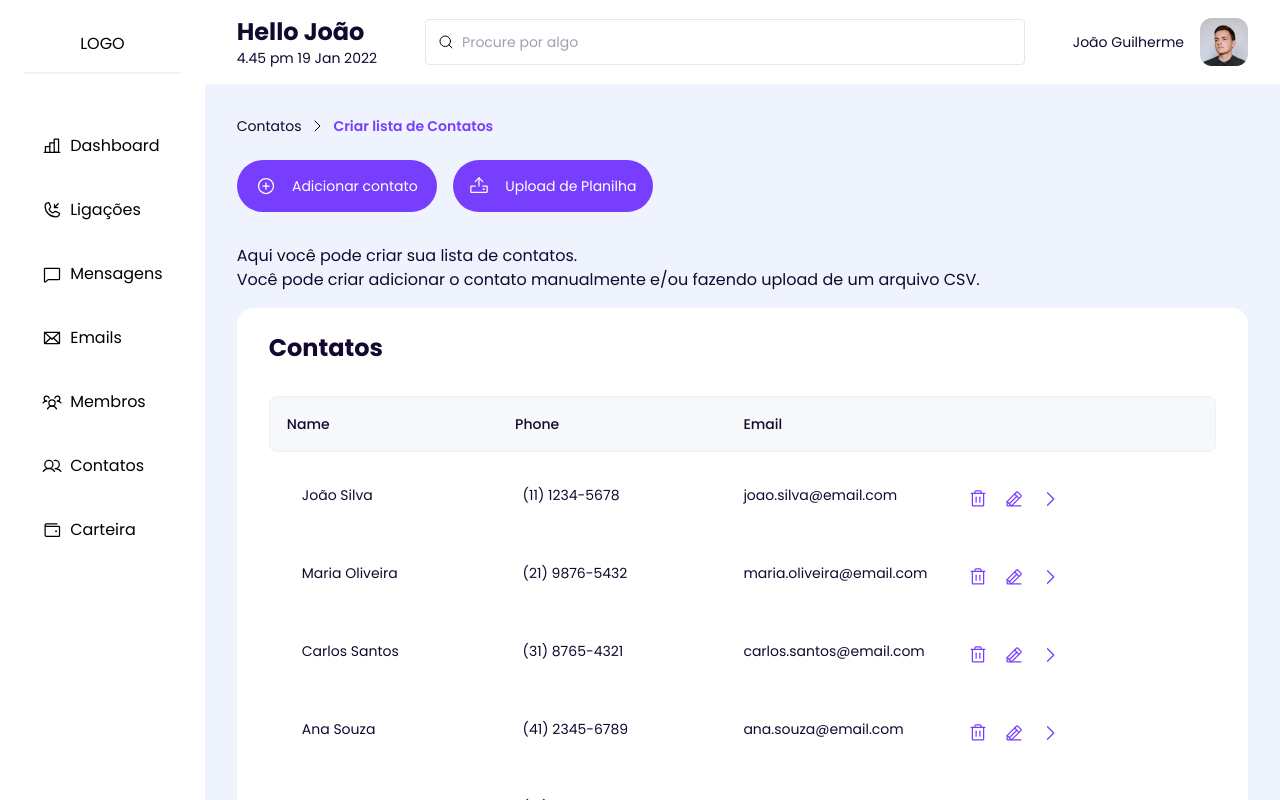
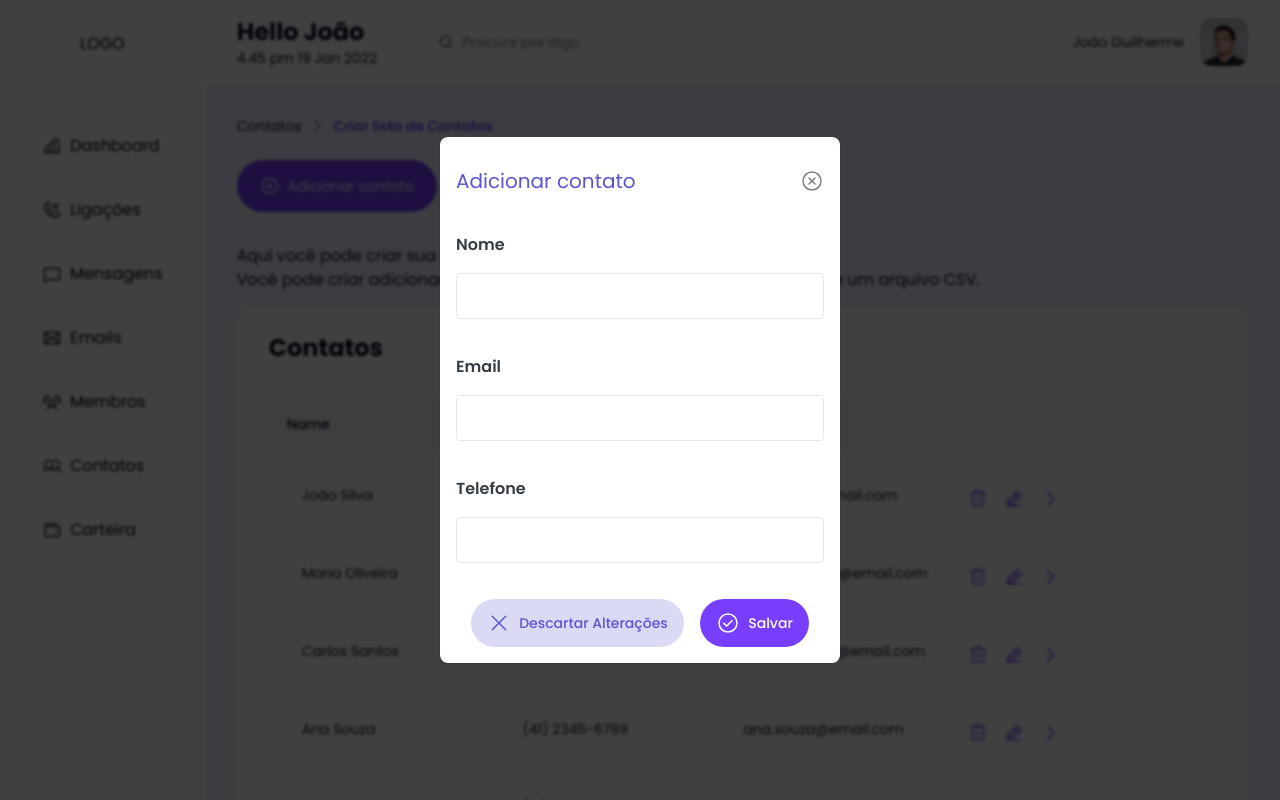
Before and after one commit to 4codingg/callflow-frontend, a Next.js app: page /contacts/create-list in a window 1280 px wide. Both pictures are taken after a click on the button "Adicionar contato". Shown: the top 800 px of the page. Built offline with nearby package versions, Linux system fonts and the light colour scheme.

Commit message:
createModal

```diff
--- a/src/components/Button.tsx
+++ b/src/components/Button.tsx
@@ -1,24 +1,25 @@
-import clsx from 'clsx';
-import Image from 'next/image';
-import { ButtonHTMLAttributes } from 'react';
+import clsx from "clsx";
+import Image from "next/image";
+import { ButtonHTMLAttributes } from "react";
 
 export enum ButtonVariant {
-  Primary = 'primary',
-  Secondary = 'secondary',
-  iconOnly = 'icon-only',
+  Primary = "primary",
+  Secondary = "secondary",
+  iconOnly = "icon-only",
 }
 
 export enum ButtonSizeVariant {
-  Auto = 'auto',
-  Small = 'small',
-  Medium = 'medium',
-  Large = 'full',
+  Auto = "auto",
+  Small = "small",
+  Medium = "medium",
+  Large = "full",
 }
 
 interface ButtonProps extends ButtonHTMLAttributes<HTMLButtonElement> {
   leftIcon?: any;
   rightIcon?: any;
   iconSize?: number;
+
   variant?: ButtonVariant;
   size?: ButtonSizeVariant;
 }
@@ -35,28 +36,28 @@ export const Button = ({
   ...props
 }: ButtonProps) => {
   const buttonClassesVariant = {
-    [ButtonVariant.Primary]: 'bg-primary disabled:bg-black-50 text-white',
+    [ButtonVariant.Primary]: "bg-primary disabled:bg-black-50 text-white",
     [ButtonVariant.Secondary]:
-      'border-2 border-primary disabled:bg-black-50 text-primary',
-    [ButtonVariant.iconOnly]: 'disabled:opacity-40 !w-content py-0',
+      "border-2 border-primary disabled:bg-black-50 text-primary",
+    [ButtonVariant.iconOnly]: "disabled:opacity-40 !w-content py-0",
   };
 
   const buttonClassesSizes = {
-    [ButtonSizeVariant.Small]: 'py-4 px-10 max-h-[55px] ',
-    [ButtonSizeVariant.Medium]: 'py-6 px-4 h-[70px] w-[343px]',
-    [ButtonSizeVariant.Large]: 'py-6 px-4 h-[72px] w-full',
-    [ButtonSizeVariant.Auto]: 'w-full py-4 ',
+    [ButtonSizeVariant.Small]: "py-4 px-10 max-h-[55px] ",
+    [ButtonSizeVariant.Medium]: "py-6 px-4 h-[70px] w-[343px]",
+    [ButtonSizeVariant.Large]: "py-6 px-4 h-[72px] w-full",
+    [ButtonSizeVariant.Auto]: "w-full py-4 ",
   };
 
   return (
     <button
       className={clsx(
-        'flex items-center justify-center rounded-full font-bold text-sm font-poppins gap-4 hover:opacity-90 active:opacity-80',
+        "flex items-center justify-center rounded-full font-bold text-sm font-poppins gap-2 hover:opacity-90 active:opacity-80",
         buttonClassesSizes[size],
         buttonClassesVariant[variant],
         className,
         {
-          '!bg-grey-80 hover:opacity-100 active:opacity-100': disabled,
+          "!bg-grey-80 hover:opacity-100 active:opacity-100": disabled,
         }
       )}
       disabled={disabled}
--- a/src/components/Input.tsx
+++ b/src/components/Input.tsx
@@ -1,18 +1,18 @@
-import clsx from 'clsx';
-import { InputHTMLAttributes, ReactNode } from 'react';
-import { Label, Paragraph, Spinner } from '@/components';
-import Image from 'next/image';
+import clsx from "clsx";
+import { InputHTMLAttributes, ReactNode } from "react";
+import { Label, Paragraph, Spinner } from "@/components";
+import Image from "next/image";
 
 export enum InputVariant {
-  Default = 'default',
-  Primary = 'primary',
-  Secondary = 'secondary',
+  Default = "default",
+  Primary = "primary",
+  Secondary = "secondary",
 }
 
 export enum InputPlaceholderVariant {
-  Default = 'default',
-  Primary = 'primary',
-  Secondary = 'secondary',
+  Default = "default",
+  Primary = "primary",
+  Secondary = "secondary",
 }
 interface InputProps extends InputHTMLAttributes<HTMLInputElement> {
   label?: string;
@@ -45,17 +45,17 @@ export const Input = ({
 }: InputProps) => {
   const inputClassesVariant = {
     [InputVariant.Default]:
-      'border outline-none focus-within:border-primary text-neutral-darkest ',
+      "border outline-none focus-within:border-primary text-neutral-darkest ",
     [InputVariant.Primary]:
-      '!bg-neutral-light-grey placeholder:text-dark-grey rounded-lg text-neutral-darkest ',
+      "!bg-neutral-light-grey placeholder:text-dark-grey rounded-lg text-neutral-darkest ",
     [InputVariant.Secondary]:
-      'border !border-main-blue rounded-lg text-main-blue',
+      "border !border-main-blue rounded-lg text-main-blue",
   };
 
   const inputPlaceholderClassesVariant = {
-    [InputPlaceholderVariant.Default]: '',
-    [InputPlaceholderVariant.Primary]: 'placeholder:text-primary',
-    [InputPlaceholderVariant.Secondary]: 'placeholder:text-dark-grey',
+    [InputPlaceholderVariant.Default]: "",
+    [InputPlaceholderVariant.Primary]: "placeholder:text-primary",
+    [InputPlaceholderVariant.Secondary]: "placeholder:text-dark-grey",
   };
 
   return (
@@ -64,17 +64,17 @@ export const Input = ({
       name={label}
       disabled={disabled}
       isOptional={isOptional}
-      className="font-poppins"
+      className="font-poppins font-semibold"
       labelStyle={clsx(labelStyle)}
     >
       <div
         className={clsx(
-          'bg-white rounded p-3 flex items-center text-main-blue',
+          "bg-white rounded p-3 flex items-center text-main-blue",
           inputClassesVariant[variant],
           {
-            '!bg-neutral-light-grey': disabled,
-            'border-negative-dark border-opacity-100': error,
-            'border-neutral-grey': !error,
+            "!bg-neutral-light-grey": disabled,
+            "border-negative-dark border-opacity-100": error,
+            "border-neutral-grey": !error,
           },
           className
         )}
@@ -84,7 +84,7 @@ export const Input = ({
           id={name}
           disabled={disabled}
           className={clsx(
-            'w-full outline-none text-sm font-poppins disabled:text-dark-grey rounded bg-transparent',
+            "w-full outline-none text-sm font-poppins disabled:text-dark-grey rounded bg-transparent",
             inputPlaceholderClassesVariant[variantPlaceholder]
           )}
           autoComplete="off"
@@ -94,7 +94,7 @@ export const Input = ({
         {isLoading && (
           <Spinner
             className={clsx({
-              'border-l-secondary border-t-secondary':
+              "border-l-secondary border-t-secondary":
                 variant === InputVariant.Primary,
             })}
           />
--- /dev/null
+++ b/src/components/layouts/Modals/ModalAddItemContact/index.tsx
@@ -0,0 +1,135 @@
+import { Button, ButtonVariant } from "@/components/Button";
+import { Input } from "@/components/Input";
+import { Modal } from "@/components/Modal";
+import { Paragraph, ParagraphSizeVariant } from "@/components/Paragraph";
+import { useCallsList } from "@/hooks/useCallsList";
+import { schemaCallItem } from "@/schemas/calls";
+import { schemaContactItem } from "@/schemas/contacts";
+import { Formik } from "formik";
+import { validateConfig } from "next/dist/server/config-shared";
+import { CheckCircle, X, XCircle } from "phosphor-react";
+import { Dispatch, SetStateAction } from "react";
+
+interface IModalAddItemContactList {
+  setModalIsOpen: Dispatch<SetStateAction<boolean>>;
+  modalIsOpen: boolean;
+  handleAddItem: any;
+}
+
+interface IAddContacts {
+  name: string;
+  email: string;
+  phone: string;
+  id: string | number;
+}
+
+export const ModalAddItemContactList = ({
+  setModalIsOpen,
+  modalIsOpen,
+}: IModalAddItemContactList) => {
+  const { handleAddContactToCallsList } = useCallsList();
+
+  const initialValuesAddItem = {
+    name: "",
+    email: "",
+    phone: "",
+  };
+
+  const handleForm = (values: IAddContacts, { resetForm }) => {
+    console.log("nome:", values.name);
+    console.log("email:", values.email);
+    console.log("telefone:", values.phone);
+    handleAddContactToCallsList(values);
+    setModalIsOpen(false);
+    resetForm();
+  };
+
+  const handleDescartChange = (resetForm) => {
+    setModalIsOpen(false);
+    resetForm();
+  };
+  return (
+    <Formik
+      initialValues={initialValuesAddItem}
+      validationSchema={schemaContactItem}
+      onSubmit={handleForm}
+    >
+      {({
+        values,
+        errors,
+        handleChange,
+        handleBlur,
+        handleSubmit,
+        resetForm,
+      }) => {
+        return (
+          <Modal.Root isOpen={modalIsOpen} setIsOpen={setModalIsOpen}>
+            <Modal.Content>
+              <div className="bg-white p-4 min-w-[400px]">
+                <header className="flex justify-between items-center w-full flex-1">
+                  <Paragraph
+                    size={ParagraphSizeVariant.ExtraLarge}
+                    className=" text-purple-secundary font-mediumm text-xl"
+                  >
+                    Adicionar contato
+                  </Paragraph>
+                  <Modal.Close>
+                    <Button variant={ButtonVariant.iconOnly} className="!w-6">
+                      <XCircle size={24} color="#7F7F7F" />
+                    </Button>
+                  </Modal.Close>
+                </header>
+                <form className="mt-6" onSubmit={handleSubmit}>
+                  <Input
+                    label="Nome"
+                    value={values.name}
+                    onChange={handleChange("name")}
+                    onBlur={handleBlur("name")}
+                    error={errors.name as string}
+                    labelStyle=" text-default-grey"
+                    className=" !text-color-input !tracking-widest font-light"
+                  />
+                  <Input
+                    label="Email"
+                    value={values.email}
+                    onChange={handleChange("email")}
+                    onBlur={handleBlur("email")}
+                    error={errors.email as string}
+                    labelStyle=" text-default-grey"
+                    className=" !text-color-input !tracking-widest font-light"
+                  />
+                  <Input
+                    label="Telefone"
+                    value={values.phone}
+                    onChange={handleChange("phone")}
+                    onBlur={handleBlur("phone")}
+                    error={errors.phone as string}
+                    labelStyle=" text-default-grey"
+                    className=" !text-color-input !tracking-widest font-light"
+                  />
+                  <section className="flex justify-center items-center gap-4">
+                    <Button
+                      leftIcon={<X size={24} />}
+                      type="button"
+                      className="!bg-grey-secundary !text-purple-secundary !w-[213px] !h-[48px] font-medium"
+                      onClick={() => handleDescartChange(resetForm)}
+                    >
+                      Descartar Alterações
+                    </Button>
+                    <Button
+                      leftIcon={<CheckCircle size={24} />}
+                      type="submit"
+                      className="!w-[109px] !h-[48px] font-medium"
+                    >
+                      Salvar
+                    </Button>
+                  </section>
+                </form>
+              </div>
+            </Modal.Content>
+          </Modal.Root>
+        );
+      }}
+    </Formik>
+  );
+};
--- a/src/constants/regex.ts
+++ b/src/constants/regex.ts
@@ -1,5 +1,8 @@
-export const VALID_EMAIL_REGEX = /^(([^<>()\[\]\\.,;:\s@"]+(\.[^<>()\[\]\\.,;:\s@"]+)*)|(".+"))@((\[[0-9]{1,3}\.[0-9]{1,3}\.[0-9]{1,3}\.[0-9]{1,3}])|(([a-zA-Z\-0-9]+\.)+[a-zA-Z]{2,}))$/;
+export const VALID_EMAIL_REGEX =
+  /^(([^<>()\[\]\\.,;:\s@"]+(\.[^<>()\[\]\\.,;:\s@"]+)*)|(".+"))@((\[[0-9]{1,3}\.[0-9]{1,3}\.[0-9]{1,3}\.[0-9]{1,3}])|(([a-zA-Z\-0-9]+\.)+[a-zA-Z]{2,}))$/;
 
 export const ONLY_TEXT_REGEX = /^[A-Za-z-záàâãéèêíïóôõöúçñ ]+$/;
 
 export const ONLY_NUMBER_REGEX = /^[0-9]+$/;
+
+export const VALID_PHONE_REGEX = /^[0-9]{10}$/;
--- a/src/hooks/useCallsList.tsx
+++ b/src/hooks/useCallsList.tsx
@@ -1,12 +1,12 @@
-import { MOCK_CONTACTS } from '@/constants/contentCalls';
-import { Contact } from '@/interfaces';
+import { MOCK_CONTACTS } from "@/constants/contentCalls";
+import { Contact } from "@/interfaces";
 import {
   createContext,
   Dispatch,
   ReactNode,
   useContext,
   useState,
-} from 'react';
+} from "react";
 
 interface CallsListContextDataProps {
   activeCallsList: any;
--- a/src/pageTemplates/ContactsTemplate/CreateListContactsTemplate/index.tsx
+++ b/src/pageTemplates/ContactsTemplate/CreateListContactsTemplate/index.tsx
@@ -7,8 +7,9 @@ import {
 import { Breadcrumb } from "@/components/Breadcrumb";
 import { Button } from "@/components/Button";
 import { TableHeader } from "@/components/layouts/Headers/TableHeader";
+import { ModalAddItemContactList } from "@/components/layouts/Modals/ModalAddItemContact";
 import { MOCK_CONTACTS } from "@/constants/contentCalls";
-import { DropdownMenu } from "@radix-ui/react-dropdown-menu";
+
 import {
   CaretUp,
   CheckCircle,
@@ -16,7 +17,8 @@ import {
   PlusCircle,
   Upload,
 } from "phosphor-react";
-import { Input } from "postcss";
+
+import { useState } from "react";
 
 const crumbs = [
   {
@@ -28,8 +30,13 @@ const crumbs = [
   },
 ];
 
+const handleAddItem = () => {};
+
 export const CreateListContactsTemplate = () => {
+  const [modalAddItemContactListIsOpen, setmodalAddItemContactListIsOpen] =
+    useState(false);
   return (
+    <>
       <LayoutWithSidebar>
         <Breadcrumb crumbs={crumbs} />
         <div className="flex flex-col mt-6">
@@ -37,11 +44,12 @@ export const CreateListContactsTemplate = () => {
             <Button
               className="!w-[200px] !text-sm font-normal"
               leftIcon={<PlusCircle color="#FFF" size={20} />}
+              onClick={() => setmodalAddItemContactListIsOpen(true)}
             >
               Adicionar contato
             </Button>
             <Button
-            className="!w-[200px] !text-sm font-normal bg-greenTeste "
+              className="!w-[200px] !text-sm font-normal !bg-greenTeste "
               leftIcon={<Upload color="#FFF" size={20} />}
             >
               Upload de Planilha
@@ -52,8 +60,8 @@ export const CreateListContactsTemplate = () => {
               Aqui você pode criar sua lista de contatos.
             </Paragraph>
             <Paragraph size={ParagraphSizeVariant.Large}>
-            Você pode criar adicionar o contato manualmente e/ou fazendo upload
-            de um arquivo CSV.
+              Você pode criar adicionar o contato manualmente e/ou fazendo
+              upload de um arquivo CSV.
             </Paragraph>
           </div>
         </div>
@@ -70,6 +78,12 @@ export const CreateListContactsTemplate = () => {
           Salvar lista
         </Button>
       </LayoutWithSidebar>
+      <ModalAddItemContactList
+        modalIsOpen={modalAddItemContactListIsOpen}
+        setModalIsOpen={setmodalAddItemContactListIsOpen}
+        handleAddItem={handleAddItem}
+      />
+    </>
   );
 };
 
--- /dev/null
+++ b/src/schemas/contacts.ts
@@ -0,0 +1,26 @@
+import {
+  ONLY_TEXT_REGEX,
+  VALID_EMAIL_REGEX,
+  VALID_PHONE_REGEX,
+} from "@/constants/regex";
+import * as Yup from "yup";
+
+export const schemaContactItem = Yup.object().shape({
+  email: Yup.string()
+    .trim()
+    .required("Email é um campo obrigatório.")
+    .email("Email inválido.")
+    .matches(VALID_EMAIL_REGEX, "Email inválido."),
+  name: Yup.string()
+    .trim()
+    .required("Nome é um campo obrigatório.")
+    .matches(ONLY_TEXT_REGEX, "Nome inválido.")
+    .min(2, "Pelo menos 2 caracteres."),
+  phone: Yup.string()
+    .trim()
+    .matches(VALID_PHONE_REGEX, "Número de telefone inválido.")
+    .required("Telefone é um campo obrigatório")
+    .transform((value, originalValue) => {
+      return originalValue.replace(/(\d{3})(\d{3})(\d{4})/, "($1) $2-$3");
+    }),
+});
--- a/tailwind.config.js
+++ b/tailwind.config.js
@@ -17,6 +17,10 @@ const config = {
         "light-light-grey": "#F7F8FA",
         "modal-background": "#000000BF",
         "grey-80": "#808080",
+        "grey-secundary": "#DBDAF5",
+        "purple-secundary": "#5A55D2",
+        "circle-X": "#7F7F7F",
+        "color-input": "#686E72",
       },
       fontFamily: {
         poppins: "Poppins, sans-serif",
```
Also changed, not shown: src/schemas/calls.ts (+7 -7 lines). Lines whose indentation alone changed are shown as unchanged.
